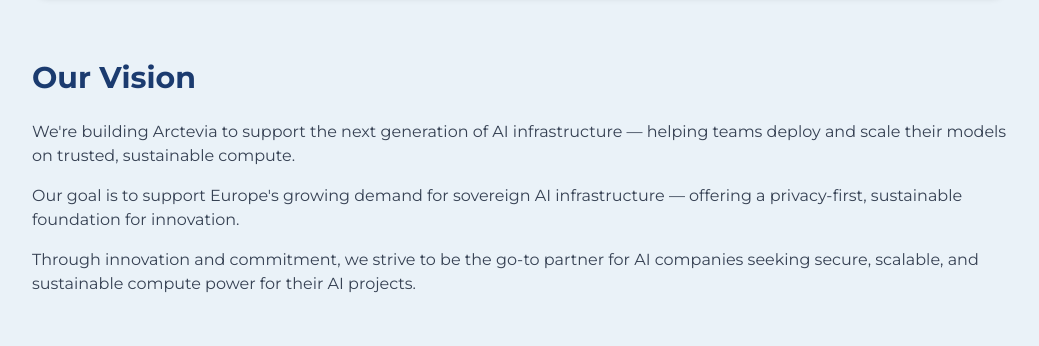
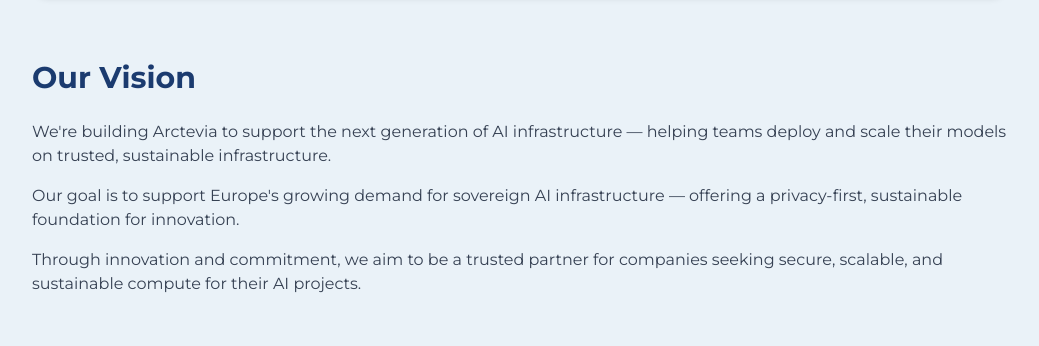
Before and after one commit to Svezzi/Arctevia, a Next.js app: page /about in a window 1280 px wide. Shown: the part 1100-1446 px from the top of the page, without its empty margins (120-1159 px from the left). Built offline with nearby package versions, Linux system fonts and the light colour scheme.

Commit message:
Updated About page sentences for improved clarity and tone

```diff
--- a/src/app/about/page.tsx
+++ b/src/app/about/page.tsx
@@ -68,14 +68,13 @@ export default function AboutPage() {
           <h2 className="text-3xl font-bold text-[#1B3B6F] mb-6">Our Vision</h2>
           <div className="prose prose-lg max-w-none text-gray-700">
             <p className="mb-4">
-              We're building Arctevia to support the next generation of AI infrastructure — helping teams deploy and scale their models on trusted, sustainable compute.
+              We're building Arctevia to support the next generation of AI infrastructure — helping teams deploy and scale their models on trusted, sustainable infrastructure.
             </p>
             <p className="mb-4">
               Our goal is to support Europe's growing demand for sovereign AI infrastructure — offering a privacy-first, sustainable foundation for innovation.
             </p>
             <p className="mb-4">
-              Through innovation and commitment, we strive to be the go-to partner for AI companies
-              seeking secure, scalable, and sustainable compute power for their AI projects.
+              Through innovation and commitment, we aim to be a trusted partner for companies seeking secure, scalable, and sustainable compute for their AI projects.
             </p>
           </div>
         </section>
```
